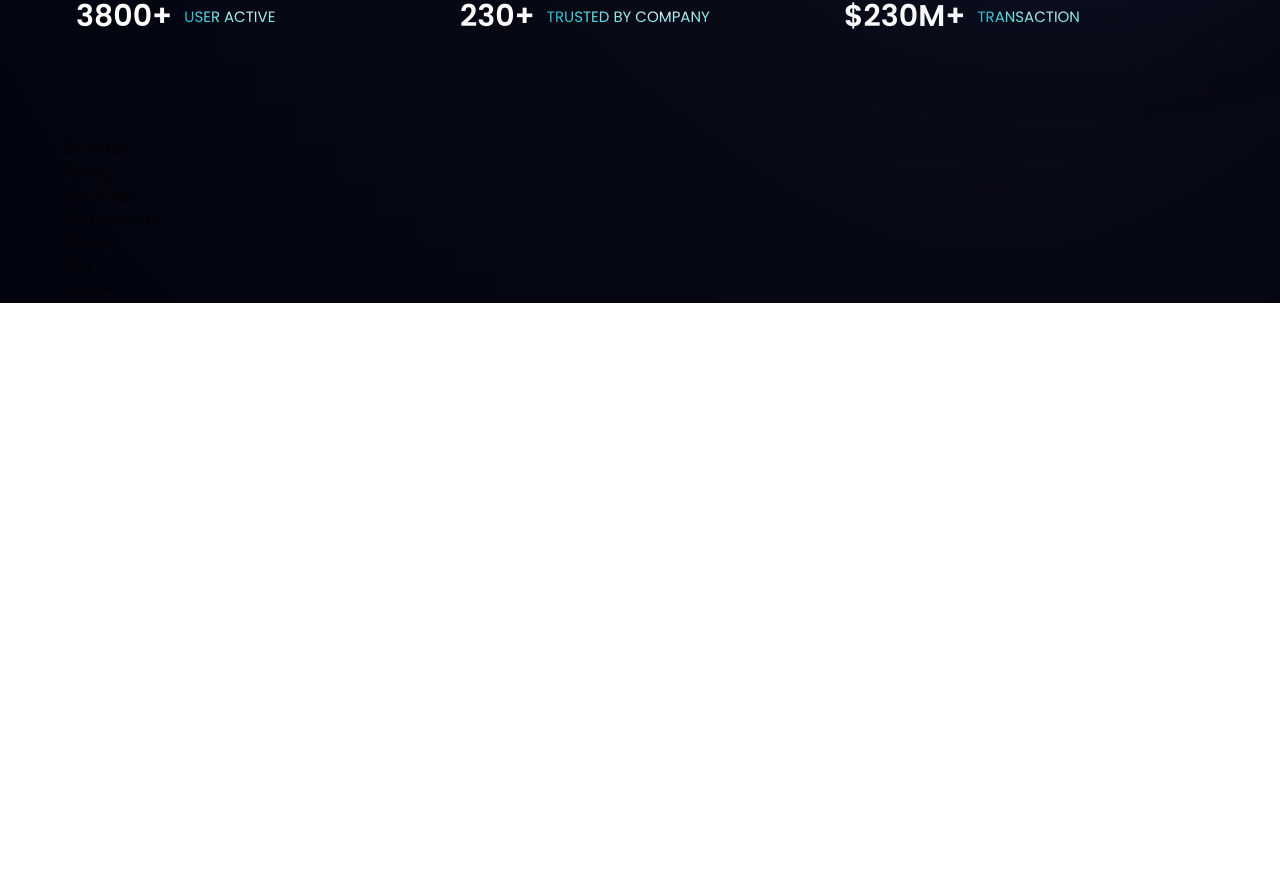
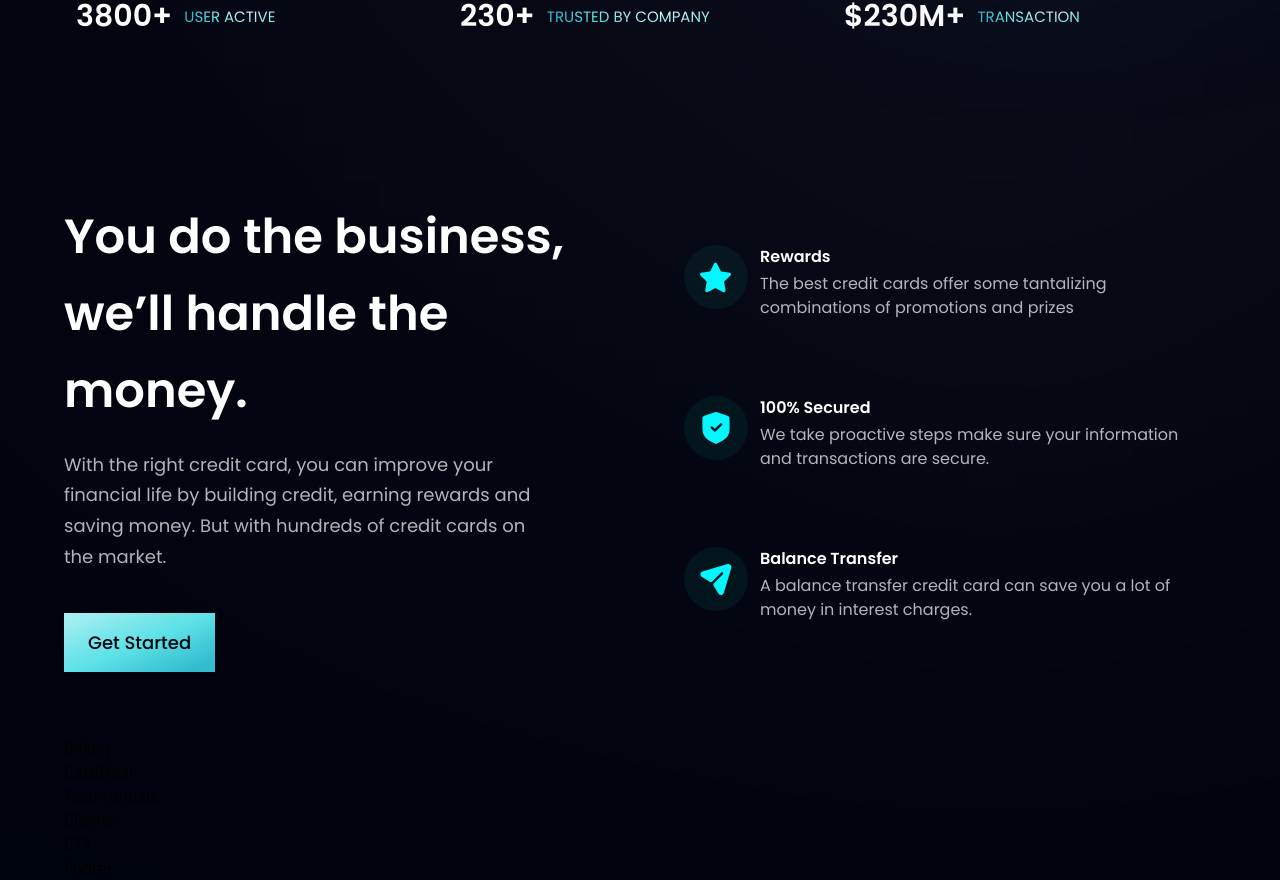
Before and after one commit to jaqubm/ReactJS_learning, a React (Vite) app: page / in a window 1280 px wide. Shown: the part 810-1690 px from the top of the page. Before the commit the page ends 1113 px from the top, so only its background shows below. Built offline with nearby package versions, Linux system fonts and the light colour scheme.

Commit message:
Created Business component

```diff
--- a/src/components/Business.jsx
+++ b/src/components/Business.jsx
@@ -1,8 +1,45 @@
-import React from 'react'
+import styles, { layout } from '../style'
+import { features } from '../constants'
+import Button from './Button'
+
+const FeatureCard = ({ icon, title, content, index }) => (
+  <div className={`flex flex-row p-6 rounded-[20px] ${index !== features.length - 1 ? 'mb-6' : 'mb-0'} feature-card`}>
+    <div className={`w-[64px] h-[64px] rounded-full ${styles.flexCenter} bg-dimBlue`}>
+      <img src={icon} alt='icon' className='w-[50%] h-[50%] object-contain' />
+    </div>
+    <div className='flex-1 flex flex-col ml-3'>
+      <h4 className='font-poppins font-semibold text-white tex-[18px] leading-[23px] mb-1'>
+        {title}
+      </h4>
+      <p className='font-poppins font-normal text-dimWhite tex-[16px] leading-[24px] mb-1'>
+        {content}
+      </p>
+    </div>
+  </div>
+)
 
 const Business = () => {
   return (
-    <div>Business</div>
+    <section id='features' className={layout.section}>
+      <div className={layout.sectionInfo}>
+        <h2 className={styles.heading2}>
+          You do the business,
+          <br className='sm:block hidden' />
+          we’ll handle the money.
+        </h2>
+        <p className={`${styles.paragraph} max-w-[470px] mt-5`}>
+          With the right credit card, you can improve your financial life by building credit, earning rewards and saving money. But with hundreds of credit cards on the market.
+        </p>
+
+        <Button styles='mt-10' />
+      </div>
+
+      <div className={`${layout.sectionImg} flex-col`}>
+        {features.map((feature, index) => (
+          <FeatureCard key={feature.id} {...feature} index={index} />
+        ))}
+      </div>
+    </section>
   )
 }
 
```
